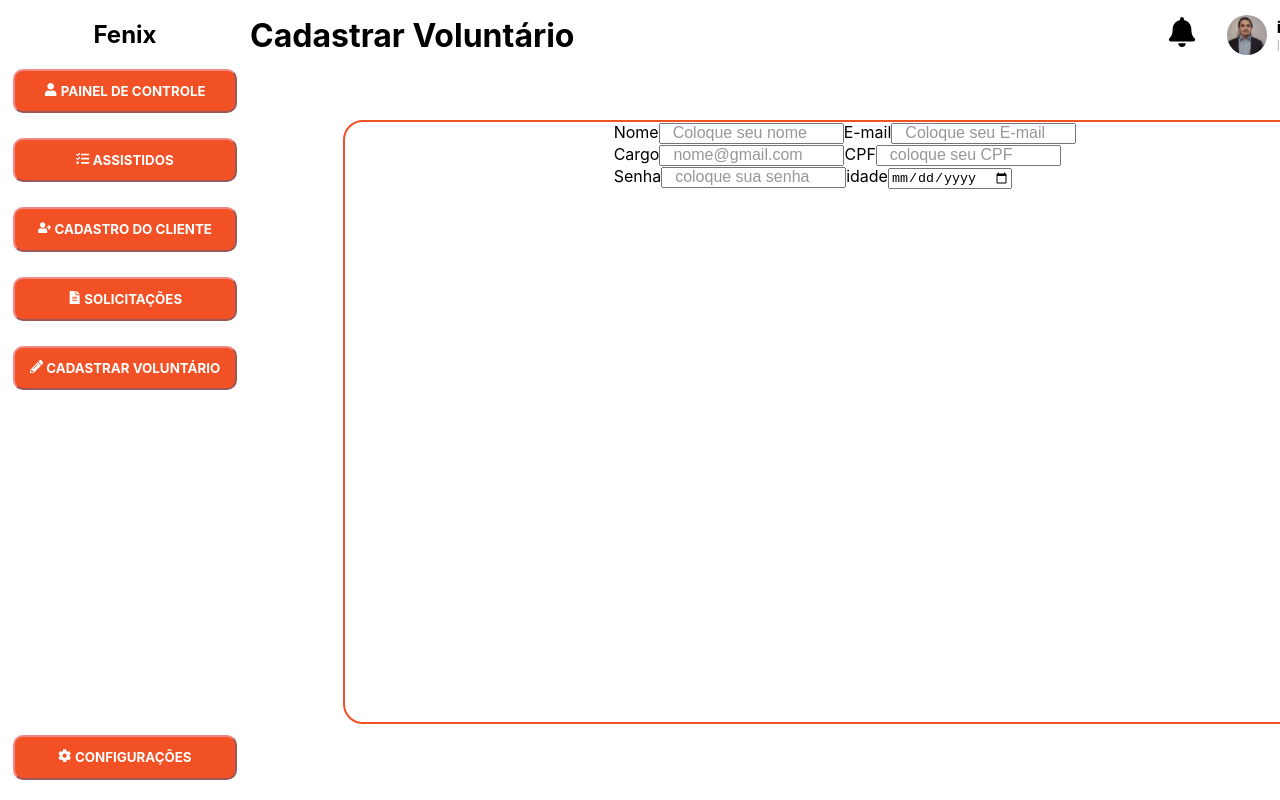
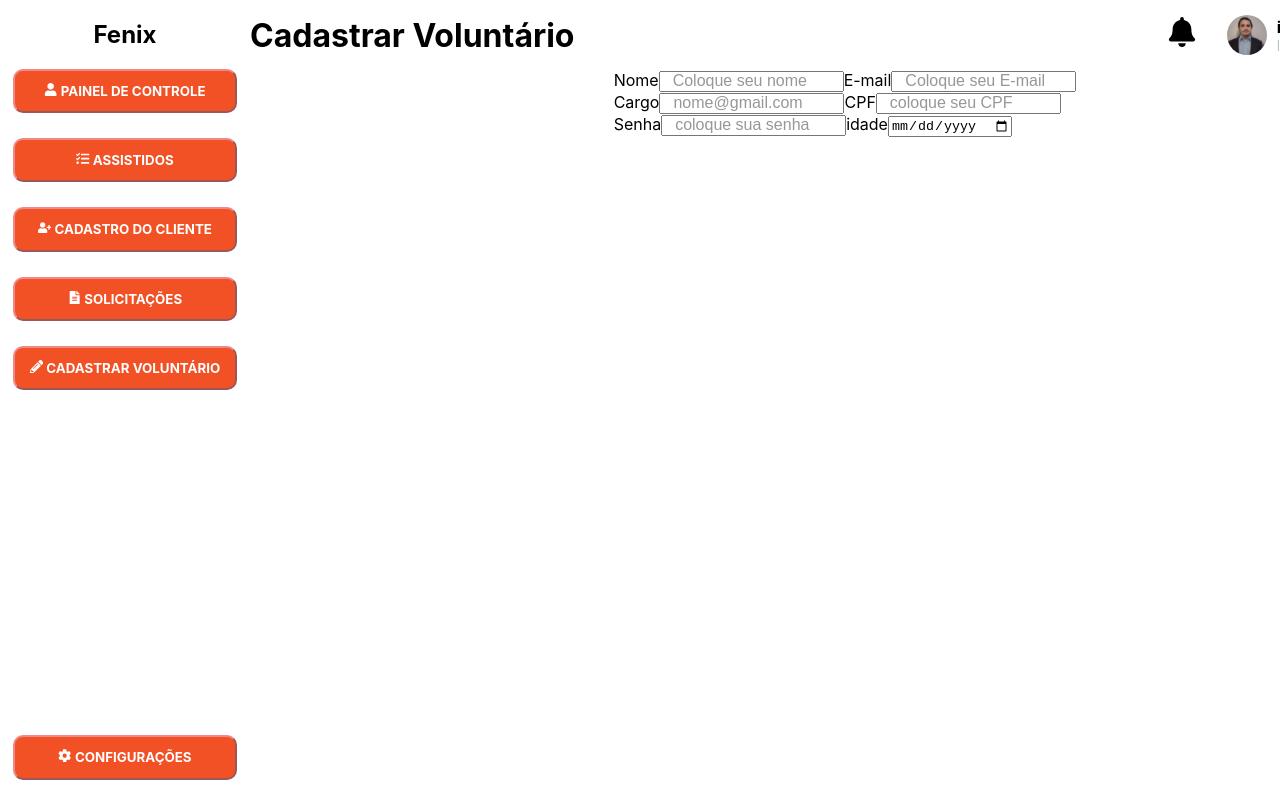
Before and after one commit to ghts2110/Fenix, a React (Create React App) app in the folder web/: page /register in a window 1280 px wide. Shown: the top 800 px of the page. Built offline with nearby package versions, Linux system fonts and the light colour scheme.

Commit message:
ajustes nome const feature/register

```diff
--- a/web/src/components/TelaRegister/BoxRegister/index.js
+++ b/web/src/components/TelaRegister/BoxRegister/index.js
@@ -1,8 +1,8 @@
 import styles from "./BoxRegister.module.css";
 
-const Forms = () => {
+const Register = () => {
   return (
-    <section className={styles.forms}>
+    <section className={styles.Register}>
       <forms>
         <div>
           <label for="name">Nome</label>
@@ -62,4 +62,4 @@ const Forms = () => {
   );
 };
 
-export default Forms;
+export default Register;
--- a/web/src/components/TelaRegister/index.js
+++ b/web/src/components/TelaRegister/index.js
@@ -3,7 +3,7 @@ import Header from "../Header";
 import NavigatePanel from "../NavigatePanel";
 import Box from "./BoxRegister";
 
-function Register() {
+function TelaRegister() {
   return (
     <main className={styles.TelaRegister}>
       <div className={styles.container}>
@@ -23,4 +23,4 @@ function Register() {
   );
 }
 
-export default Register;
+export default TelaRegister;
```
Also changed, not shown: web/src/components/TelaRegister/BoxRegister/BoxRegister.module.css (line endings or trailing spaces).
